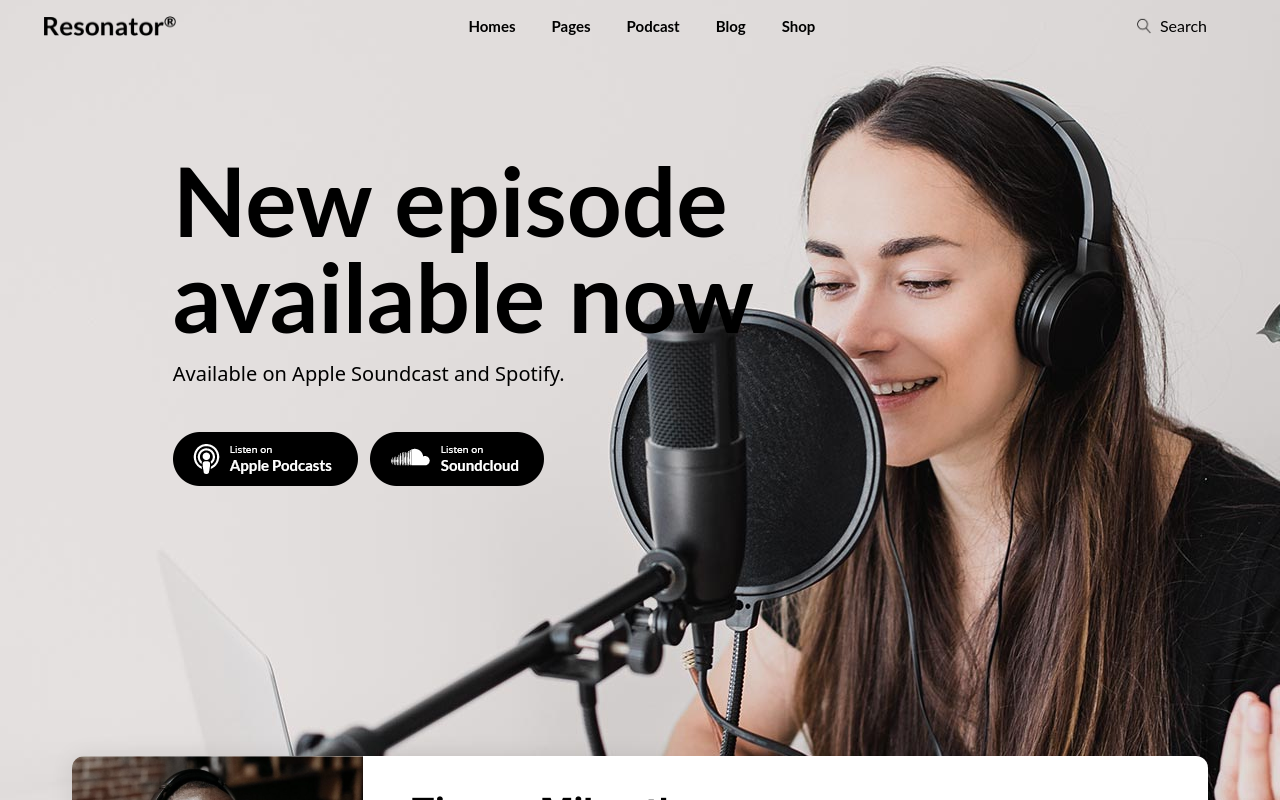
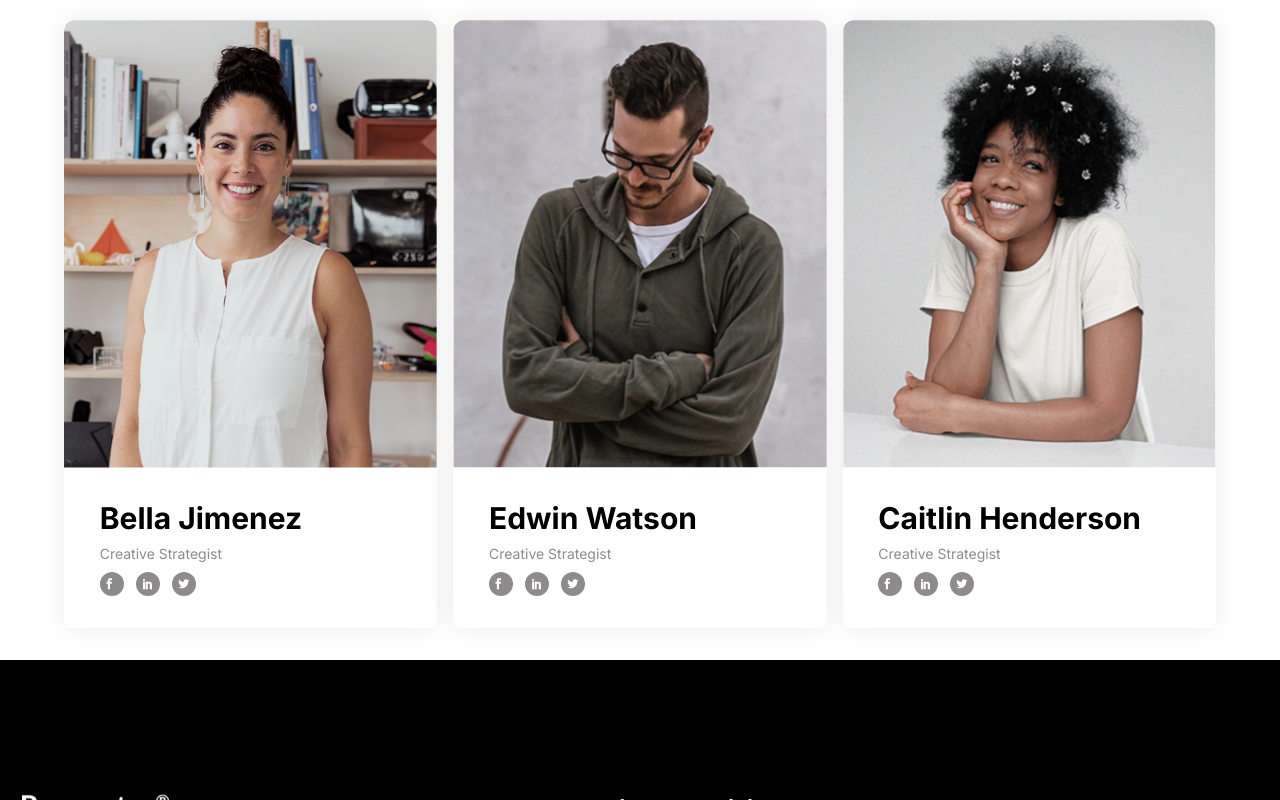
Before and after one commit to jackfros-glitch/Resonator, a Next.js app in the folder frontend/: page / in a window 1280 px wide. Shown: the top 800 px of the page. Built offline with nearby package versions, Linux system fonts and the light colour scheme.

Commit message:
feat:made the host section resposive..

```diff
--- a/frontend/app/components/Host.tsx
+++ b/frontend/app/components/Host.tsx
@@ -14,27 +14,17 @@ interface HostInterface {
 }
 
 const Host = ({ host }: HostProps) => {
-  const hostImage = {
-    src: `${host.thumbnail}`,
-    width: "387px",
-    height: "448px",
-    alt: "host_image",
-    borderTopLeftRadius: "10px",
-    borderTopRightRadius: "10px",
-  };
   return (
-    <div className=" flex flex-col w-[387px]  shadow-[0_0_25px_0_#00000014] rounded-lg overflow-hidden">
+    <div className=" flex flex-col max-w-[387px]  shadow-[0_0_25px_0_#00000014] rounded-lg overflow-hidden">
       <div className="relative">
         <img
-          style={hostImage}
+          className="w-full sm:max-w[387px] h-[371px] sm:h-[448px] rounded-tl-[10px] rounded-tr-[10px]"
           src={host.thumbnail}
-          width={387}
-          height={448}
           alt="host_image"
         />
       </div>
 
-      <div className="flex flex-col justify-center items-center w-[387px] h-[160px] bg-[#fff] ">
+      <div className="flex flex-col justify-center items-center max-w-[387px] h-[160px] bg-[#fff] ">
         <div className=" flex flex-col h-[200px] w-[302px] justify-center">
           <div className="flex flex-col mb-2">
             <span className=" text-3xl font-bold text-[#000000] inline-block">
--- a/frontend/app/components/HostList.tsx
+++ b/frontend/app/components/HostList.tsx
@@ -3,7 +3,7 @@ import Host from "./Host";
 
 const HostList = () => {
   return (
-    <div className=" max-w-[1300px] borde-2 border-black grid grid-cols-1 sm:grid-cols-2  lg:grid-cols-3 justify-center justify-items-center gap-4 gap-y-14 mx-auto mt-5">
+    <div className=" w-[90%]  sm:max-w-[1300px] borde-2 border-black grid grid-cols-1 md:grid-cols-2  xl:grid-cols-3 justify-center justify-items-center gap-4 gap-y-14 mx-auto mt-5 mb-8">
       {hosts.map((host) => (
         <Host key={host.name} host={host} />
       ))}
--- a/frontend/app/layout.tsx
+++ b/frontend/app/layout.tsx
@@ -2,6 +2,7 @@ import type { Metadata } from "next";
 import { Inter } from "next/font/google";
 import "../styles/globals.css";
 import Footer from "./components/Footer";
+import HostList from "./components/HostList";
 
 const inter = Inter({ subsets: ["latin"] });
 
@@ -19,7 +20,8 @@ export default function RootLayout({
   return (
     <html lang="en">
       <body className={inter.className}>
-        {children}
+        {/* {children} */}
+        <HostList />
         <Footer />
       </body>
     </html>
```
